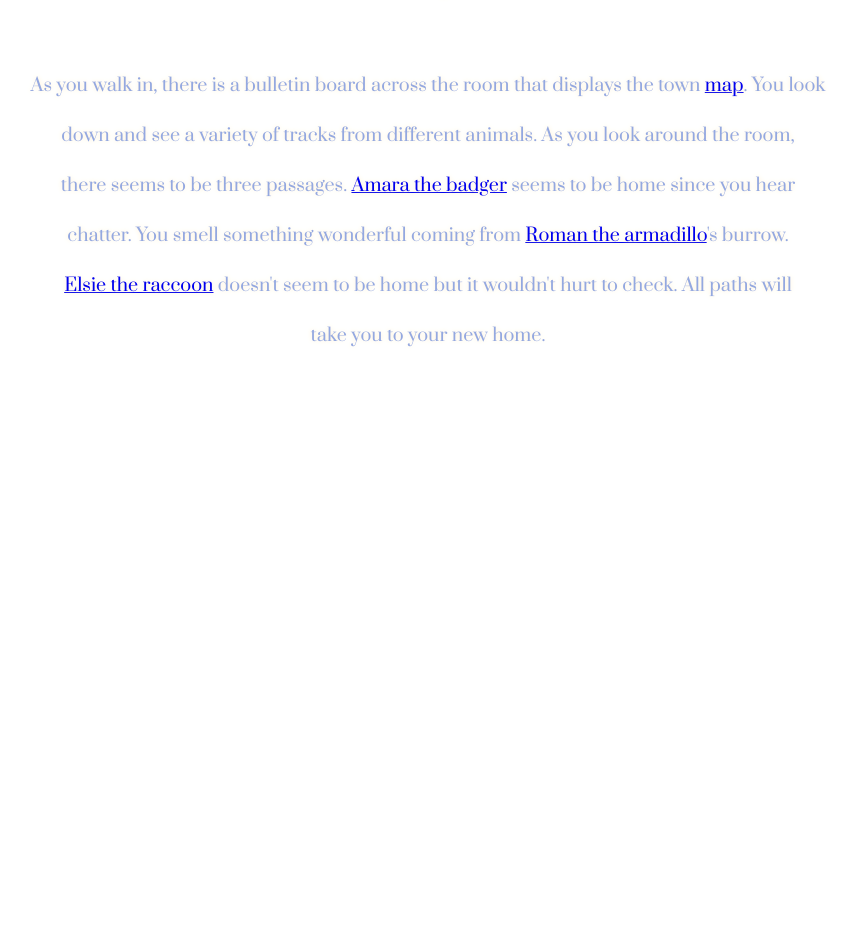
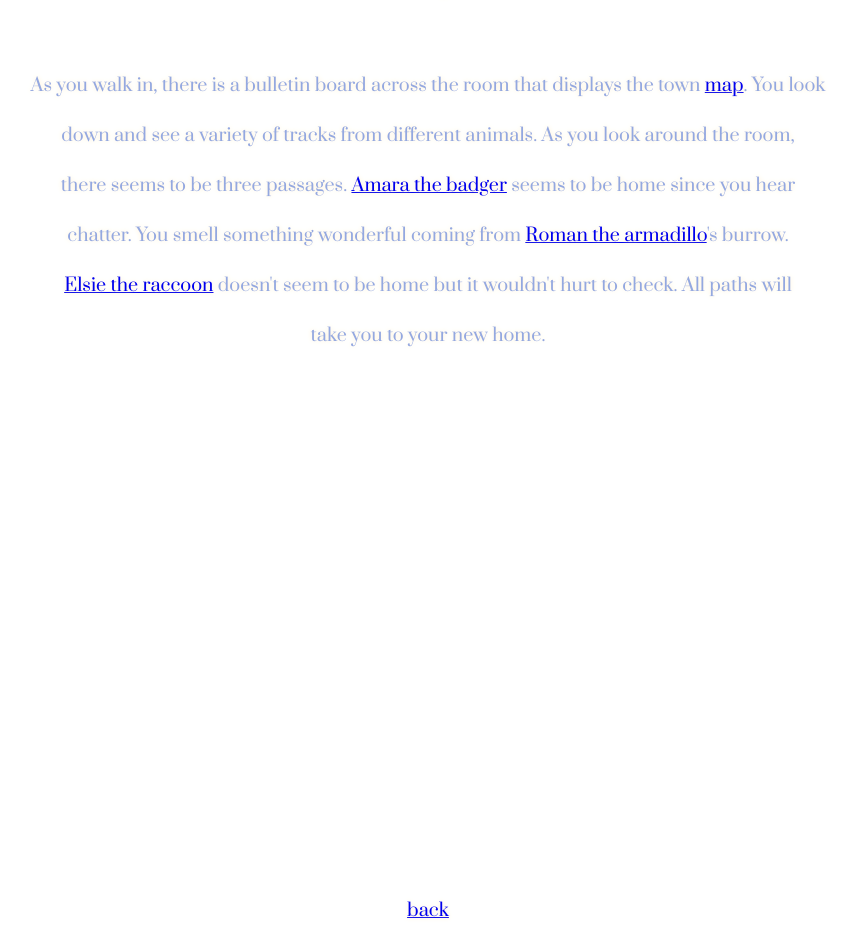
Before and after one commit to lperfumo/Art-3001, a plain HTML site: page exercises/ex-1/entrance.html in a window 1280 px wide. Shown: the part 61-1002 px from the top of the page, without its empty margins (212-1067 px from the left). Before the commit the page ends 800 px from the top, so only its background shows below. Drawn offline with Linux system fonts and the light colour scheme.

Commit message:
adding back to exercise 1
adding

```diff
--- a/exercises/ex-1/entrance.html
+++ b/exercises/ex-1/entrance.html
@@ -13,7 +13,30 @@
 <br>
     <p>
         As you walk in, there is a bulletin board across the room that displays the town <a href="map.html">map</a>. You look <br><br>down and see a variety of tracks from different animals. As you look around the room,<br><br> there seems to be three passages. <a href="badger.html">Amara the badger</a> seems to be home since you hear <br><br>chatter. You smell something wonderful coming from <a href="armadillo.html">Roman the armadillo</a>'s burrow.<br><br> <a href="raccoon.html">Elsie the raccoon</a> doesn't seem to be home but it wouldn't hurt to check. All paths will <br><br>take you to your new home.
-
+        <br>
+        <br>
+        <br>
+        <br>
+        <br>
+        <br>
+        <br>
+        <br>
+        <br>
+        <br>
+        <br>
+        <br>
+        <br>
+        <br>
+        <br>
+        <br>
+        <br>
+        <br>
+        <br>
+        <br>
+        <br>
+        <br>
+        <br>
+        <a href="../index.html">back</a>
     </p>
 
 </body>
```
Also changed, not shown: exercises/ex-1/index.html (+24 -0 lines), exercises/index.html (+1 -0 lines).
